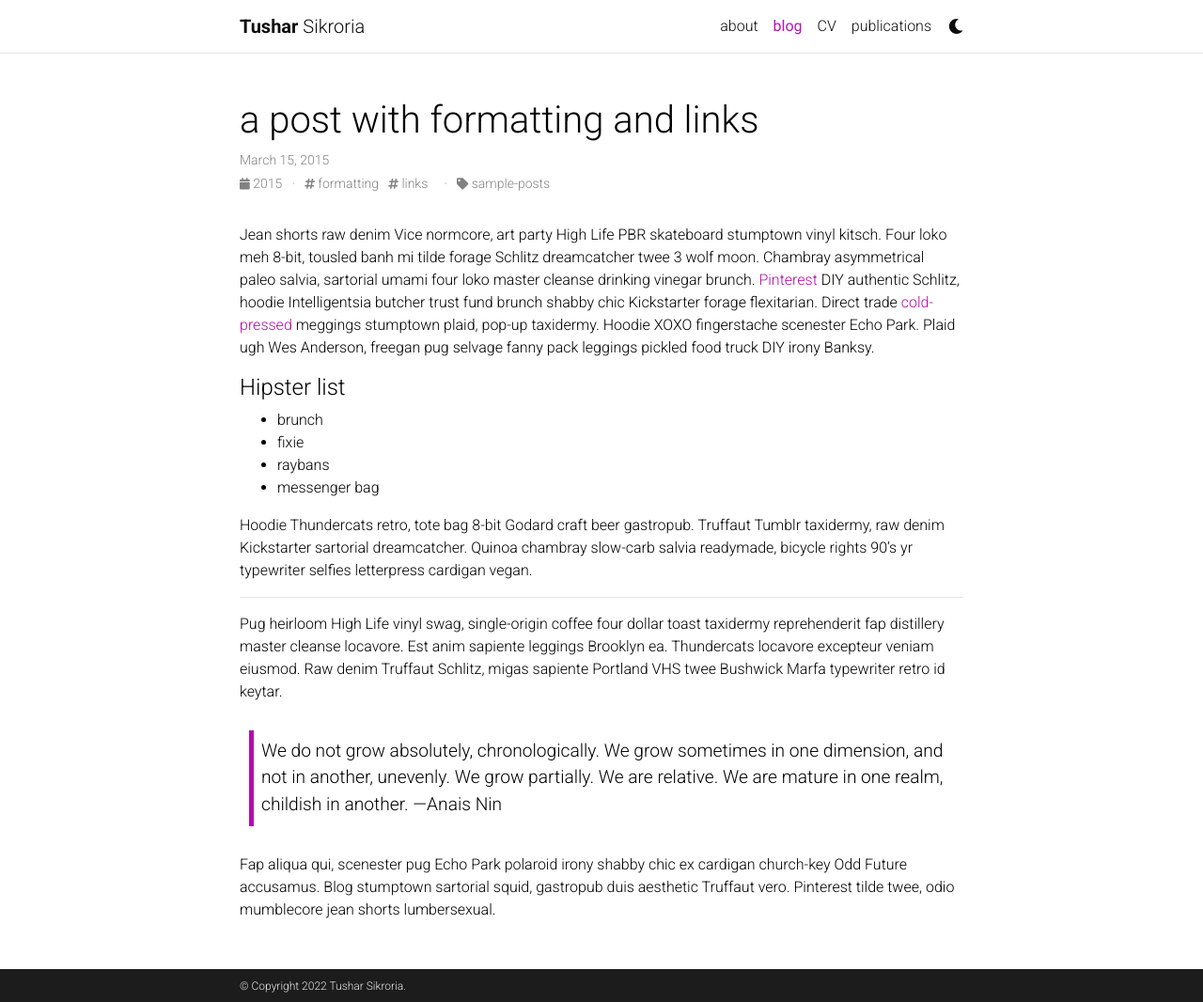
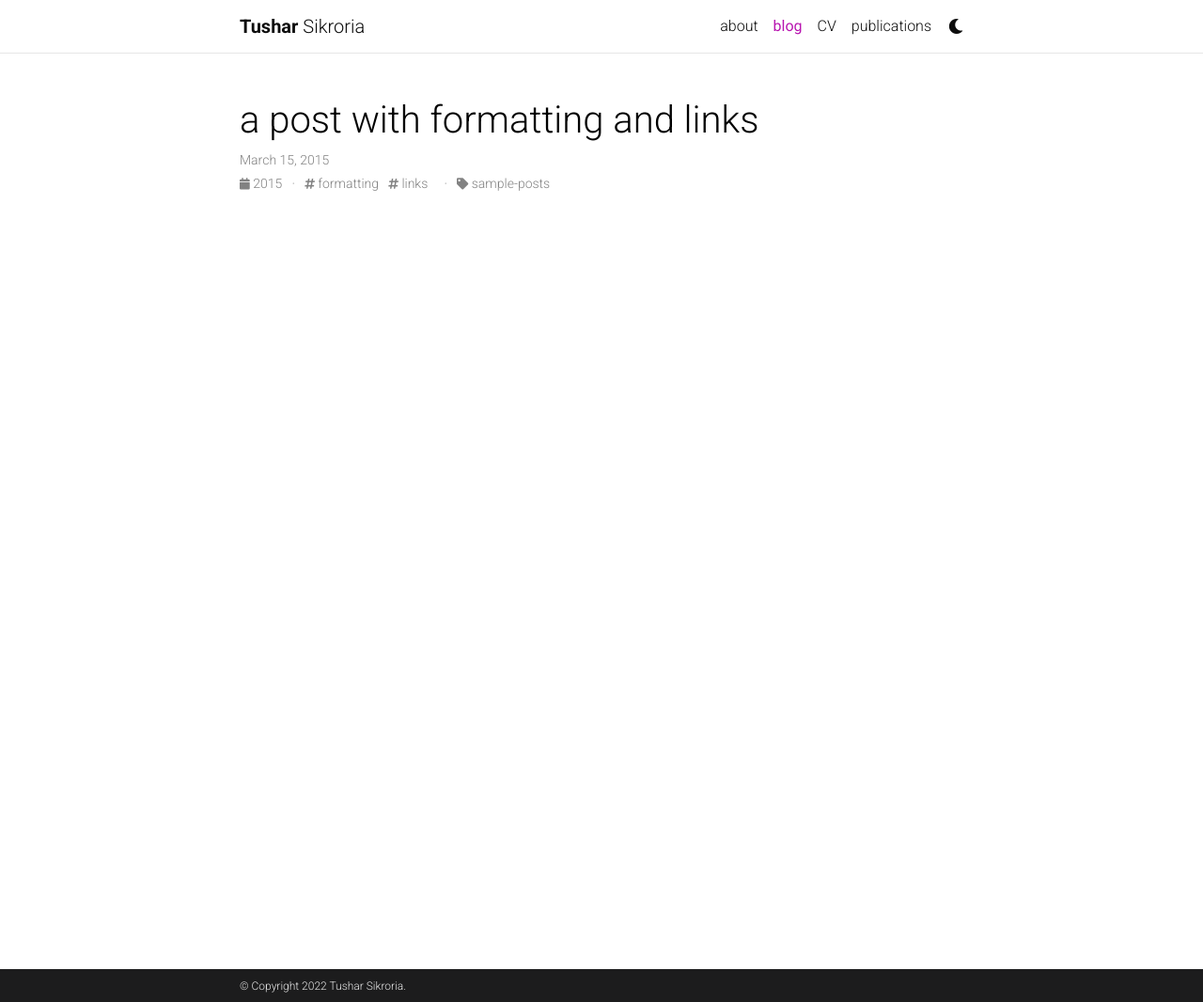
Before and after one commit to tushar-sikroria/tushar-sikroria.github.io, a Jekyll site: the page built from _posts/2015-03-15-formatting-and-links.md, in a window 1280 px wide and 1066 px high. Shown: the whole window at 94% size. Built offline with Jekyll 4.4.1, drawn with Linux system fonts in a browser that asks for light colours; comment, search, counter and statistics services are not loaded; a style sheet for code colours, icons or effects is not loaded.

Commit message:
Update 2015-03-15-formatting-and-links.md

```diff
--- a/_posts/2015-03-15-formatting-and-links.md
+++ b/_posts/2015-03-15-formatting-and-links.md
@@ -6,25 +6,3 @@
 tags: formatting links
 categories: sample-posts
 ---
-Jean shorts raw denim Vice normcore, art party High Life PBR skateboard stumptown vinyl kitsch. Four loko meh 8-bit, tousled banh mi tilde forage Schlitz dreamcatcher twee 3 wolf moon. Chambray asymmetrical paleo salvia, sartorial umami four loko master cleanse drinking vinegar brunch. <a href="https://www.pinterest.com">Pinterest</a> DIY authentic Schlitz, hoodie Intelligentsia butcher trust fund brunch shabby chic Kickstarter forage flexitarian. Direct trade <a href="https://en.wikipedia.org/wiki/Cold-pressed_juice">cold-pressed</a> meggings stumptown plaid, pop-up taxidermy. Hoodie XOXO fingerstache scenester Echo Park. Plaid ugh Wes Anderson, freegan pug selvage fanny pack leggings pickled food truck DIY irony Banksy.
-
-#### Hipster list
-<ul>
-    <li>brunch</li>
-    <li>fixie</li>
-    <li>raybans</li>
-    <li>messenger bag</li>
-</ul>
-
-Hoodie Thundercats retro, tote bag 8-bit Godard craft beer gastropub. Truffaut Tumblr taxidermy, raw denim Kickstarter sartorial dreamcatcher. Quinoa chambray slow-carb salvia readymade, bicycle rights 90's yr typewriter selfies letterpress cardigan vegan.
-
-<hr>
-
-Pug heirloom High Life vinyl swag, single-origin coffee four dollar toast taxidermy reprehenderit fap distillery master cleanse locavore. Est anim sapiente leggings Brooklyn ea. Thundercats locavore excepteur veniam eiusmod. Raw denim Truffaut Schlitz, migas sapiente Portland VHS twee Bushwick Marfa typewriter retro id keytar.
-
-<blockquote>
-    We do not grow absolutely, chronologically. We grow sometimes in one dimension, and not in another, unevenly. We grow partially. We are relative. We are mature in one realm, childish in another.
-    —Anais Nin
-</blockquote>
-
-Fap aliqua qui, scenester pug Echo Park polaroid irony shabby chic ex cardigan church-key Odd Future accusamus. Blog stumptown sartorial squid, gastropub duis aesthetic Truffaut vero. Pinterest tilde twee, odio mumblecore jean shorts lumbersexual.
```
